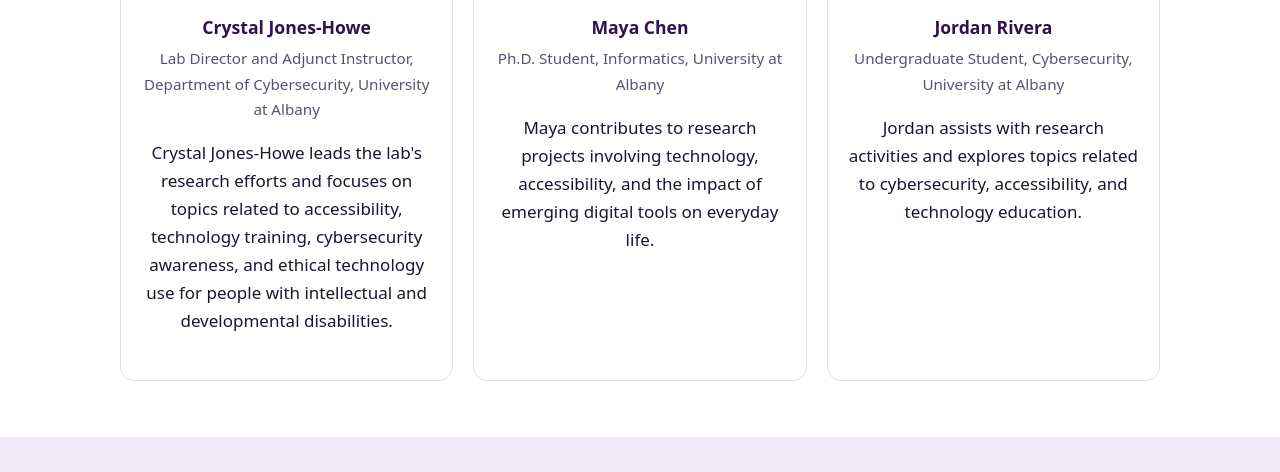
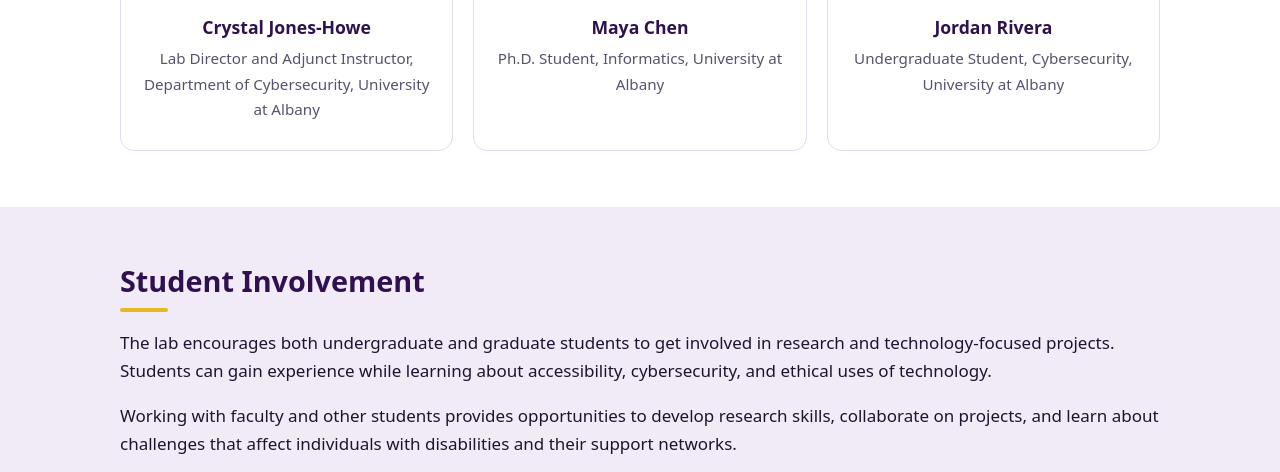
Before and after one commit to LeDariusss/inclusive-futures-lab, a plain HTML site: page people.html in a window 1280 px wide. Shown: the part 664-1136 px from the top of the page. Drawn offline with Linux system fonts and the light colour scheme.

Commit message:
Update people.html

```diff
--- a/people.html
+++ b/people.html
@@ -60,13 +60,6 @@
           Lab Director and Adjunct Instructor,
           Department of Cybersecurity, University at Albany
         </p>
-
-            <p>
-              Crystal Jones-Howe leads the lab's research efforts and focuses
-              on topics related to accessibility, technology training,
-              cybersecurity awareness, and ethical technology use for people
-              with intellectual and developmental disabilities.
-            </p>
       </article>
 
       <article class="person">
@@ -77,12 +70,6 @@
         <p class="role">
           Ph.D. Student, Informatics, University at Albany
         </p>
-
-            <p>
-              Maya contributes to research projects involving technology,
-              accessibility, and the impact of emerging digital tools on
-              everyday life.
-            </p>
       </article>
 
       <article class="person">
@@ -92,12 +79,6 @@
 
         <p class="role">
           Undergraduate Student, Cybersecurity, University at Albany
-            </p>
-
-            <p>
-              Jordan assists with research activities and explores topics
-              related to cybersecurity, accessibility, and technology
-              education.
         </p>
       </article>
 
```
Lines whose indentation alone changed are shown as unchanged.
